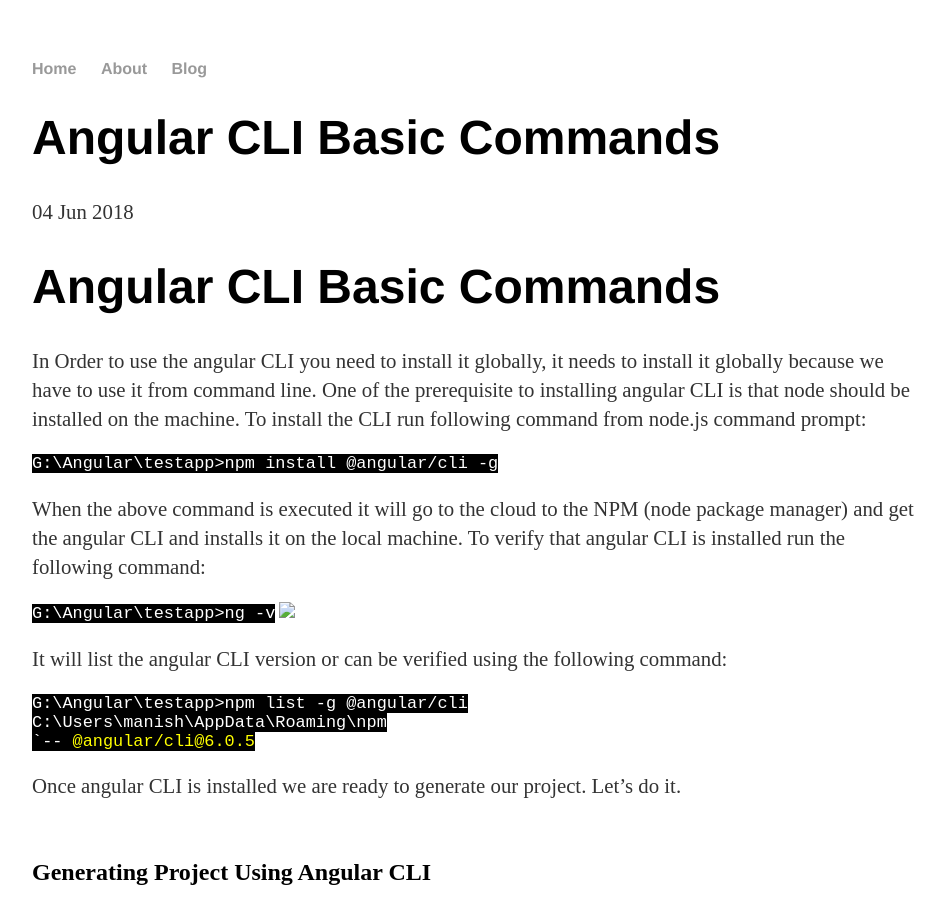
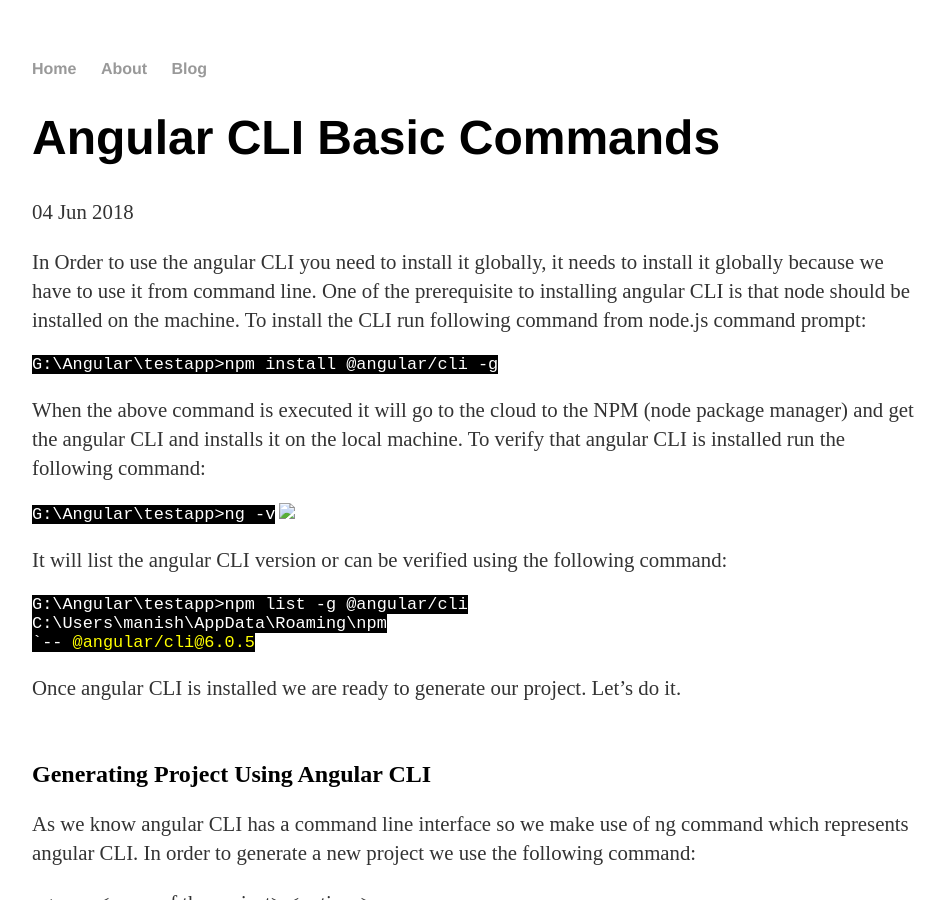
Before and after one commit to ManishChahal/manishchahal.github.io, a Jekyll site: the page built from _posts/2018-06-04-Angular-CLI-Basic-Commands.html, in a window 1280 px wide and 900 px high. Shown: the whole window, without its empty margins (160-1103 px from the left). Built offline with Jekyll 4.4.1, drawn with Linux system fonts in a browser that asks for light colours.

Commit message:
Update 2018-06-04-Angular-CLI-Basic-Commands.html

```diff
--- a/_posts/2018-06-04-Angular-CLI-Basic-Commands.html
+++ b/_posts/2018-06-04-Angular-CLI-Basic-Commands.html
@@ -3,8 +3,6 @@
 title: "Angular CLI Basic Commands"
 date: 2018-06-04
 ---
-
-<h1>Angular CLI Basic Commands</h1>
 
             <p>In Order to use the angular CLI you need to install it globally, it needs to install it globally because we have to use it from command line. One of the prerequisite to installing angular CLI is that node should be installed on the machine. To install the CLI run following command from node.js command prompt:</p>
 
```
